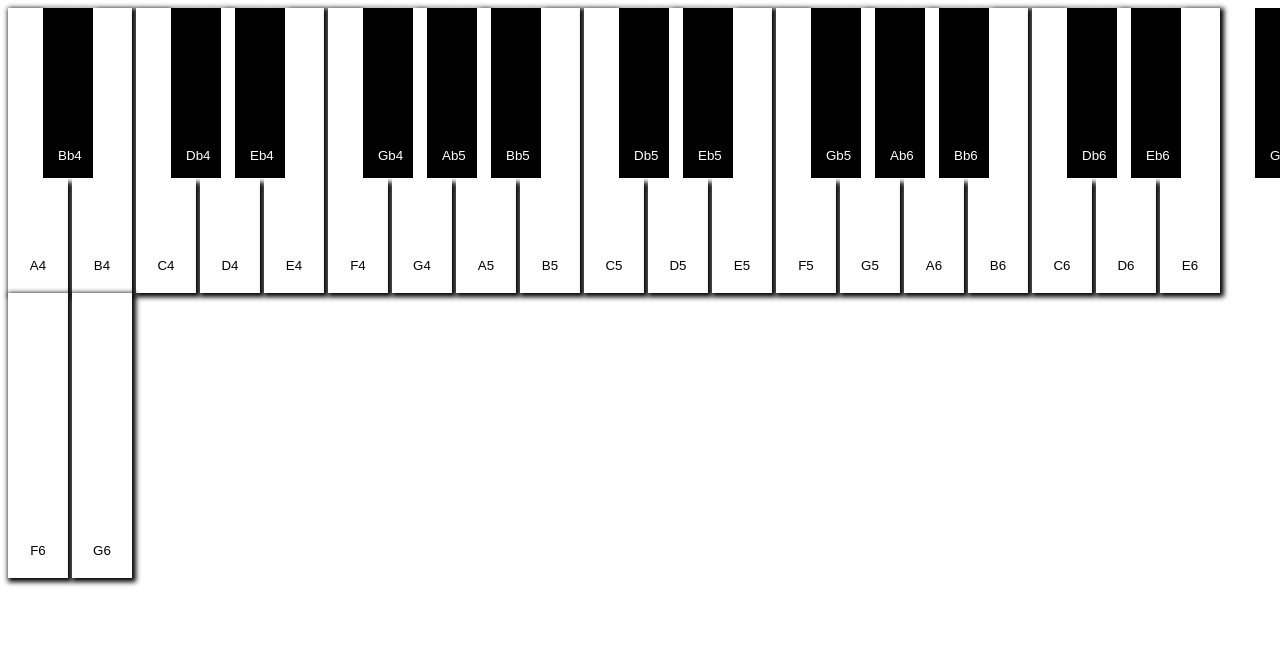
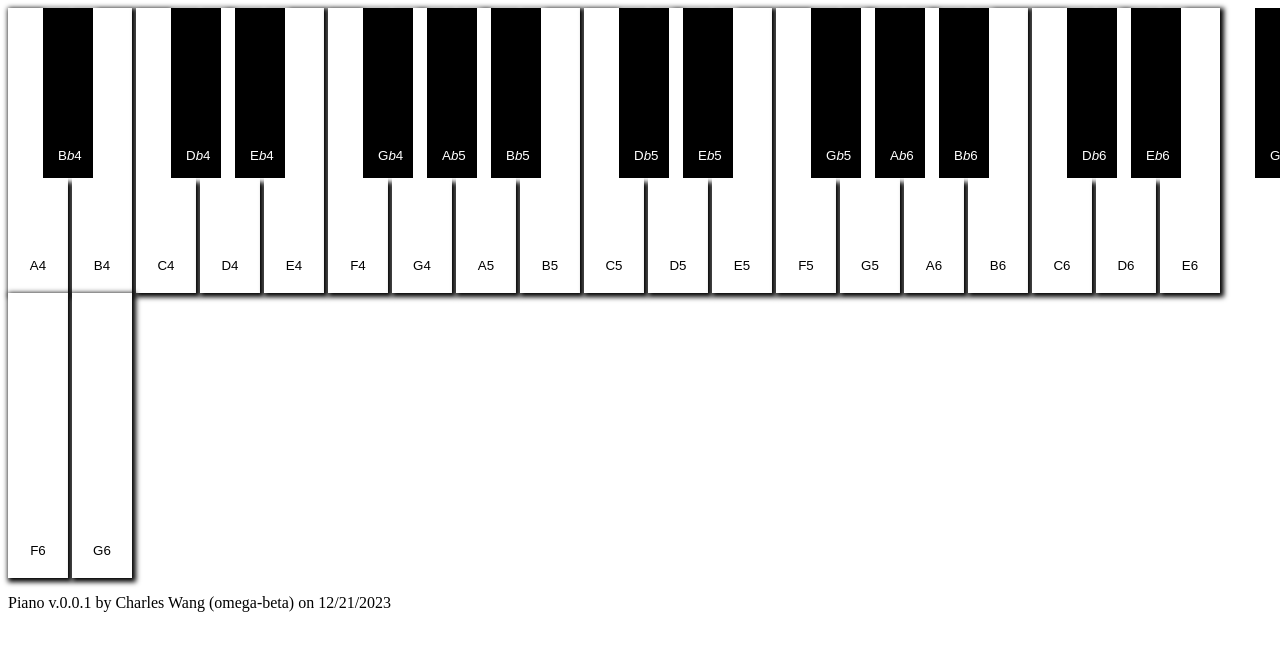
Before and after one commit to my-trivial-error/sound-of-music, a plain HTML site: page index.html in a window 1280 px wide. Shown: the top 650 px of the page. Drawn offline with Linux system fonts and the light colour scheme.

Commit message:
add version date

```diff
--- a/index.html
+++ b/index.html
@@ -8,43 +8,44 @@
         </head>
         <body>
             <div class="keys"></div>
-                <button onclick="note(BB3, 700, 70)" class="color-additive">Bb4</button>
+                <button onclick="note(BB3, 700, 70)" class="color-additive">B<i>b</i>4</button>
                 <button onclick="note(A3, 700, 70)">A4</button>
                 <button onclick="note(B3, 700, 70)">B4</button>
-                <button onclick="note(DB3, 700, 70)" class="color-additive">Db4</button>
+                <button onclick="note(DB3, 700, 70)" class="color-additive">D<i>b</i>4</button>
                 <button onclick="note(C3, 700, 70)">C4</button>
-                <button onclick="note(EB3, 700, 70)" class="color-additive">Eb4</button>
+                <button onclick="note(EB3, 700, 70)" class="color-additive">E<i>b</i>4</button>
                 <button onclick="note(D3, 700, 70)">D4</button>
                 <button onclick="note(E3, 700, 70)">E4</button>
-                <button onclick="note(GB3, 700, 70)" class="color-additive">Gb4</button>
+                <button onclick="note(GB3, 700, 70)" class="color-additive">G<i>b</i>4</button>
                 <button onclick="note(F3, 700, 70)">F4</button>
-                <button onclick="note(AB4, 700, 70)" class="color-additive">Ab5</button>
+                <button onclick="note(AB4, 700, 70)" class="color-additive">A<i>b</i>5</button>
                 <button onclick="note(G3, 700, 70)">G4</button>
                 <!-- This does work now, un-sadly -->
-                <button onclick="note(BB4, 600, 60)" class="color-additive">Bb5</button>
+                <button onclick="note(BB4, 600, 60)" class="color-additive">B<i>b</i>5</button>
                 <button onclick="note(A4, 600, 60)">A5</button>
                 <button onclick="note(B4, 600, 60)">B5</button>
-                <button onclick="note(DB4, 600, 60)" class="color-additive">Db5</button>
+                <button onclick="note(DB4, 600, 60)" class="color-additive">D<i>b</i>5</button>
                 <button onclick="note(C4, 600, 60)">C5</button>
-                <button onclick="note(EB4, 600, 60)" class="color-additive">Eb5</button>
+                <button onclick="note(EB4, 600, 60)" class="color-additive">E<i>b</i>5</button>
                 <button onclick="note(D4, 600, 60)">D5</button>
                 <button onclick="note(E4, 600, 60)">E5</button>
-                <button onclick="note(GB4, 600, 60)" class="color-additive">Gb5</button>
+                <button onclick="note(GB4, 600, 60)" class="color-additive">G<i>b</i>5</button>
                 <button onclick="note(F4, 600, 60)">F5</button>
-                <button onclick="note(AB5, 600, 60)" class="color-additive">Ab6</button>
+                <button onclick="note(AB5, 600, 60)" class="color-additive">A<i>b</i>6</button>
                 <button onclick="note(G4, 600, 60)">G5</button>
                 <!-- N/A -->
-                <button onclick="note(BB5, 500, 50)" class="color-additive">Bb6</button>
+                <button onclick="note(BB5, 500, 50)" class="color-additive">B<i>b</i>6</button>
                 <button onclick="note(A5, 500, 50)">A6</button>
                 <button onclick="note(B5, 500, 50)">B6</button>
-                <button onclick="note(DB5, 500, 50)" class="color-additive">Db6</button>
+                <button onclick="note(DB5, 500, 50)" class="color-additive">D<i>b</i>6</button>
                 <button onclick="note(C5, 500, 50)">C6</button>
-                <button onclick="note(EB5, 500, 50)" class="color-additive">Eb6</button>
+                <button onclick="note(EB5, 500, 50)" class="color-additive">E<i>b</i>6</button>
                 <button onclick="note(D5, 500, 50)">D6</button>
                 <button onclick="note(E5, 500, 50)">E6</button>
-                <button onclick="note(GB5, 500, 50)" class="color-additive">Gb6</button>
+                <button onclick="note(GB5, 500, 50)" class="color-additive">G<i>b</i>6</button>
                 <button onclick="note(F5, 500, 50)">F6</button>
                 <button onclick="note(G5, 500, 50)">G6</button>
             </div>
+            <p>Piano v.0.0.1 by Charles Wang (omega-beta) on 12/21/2023</p>
         </body>
     </html>
```
